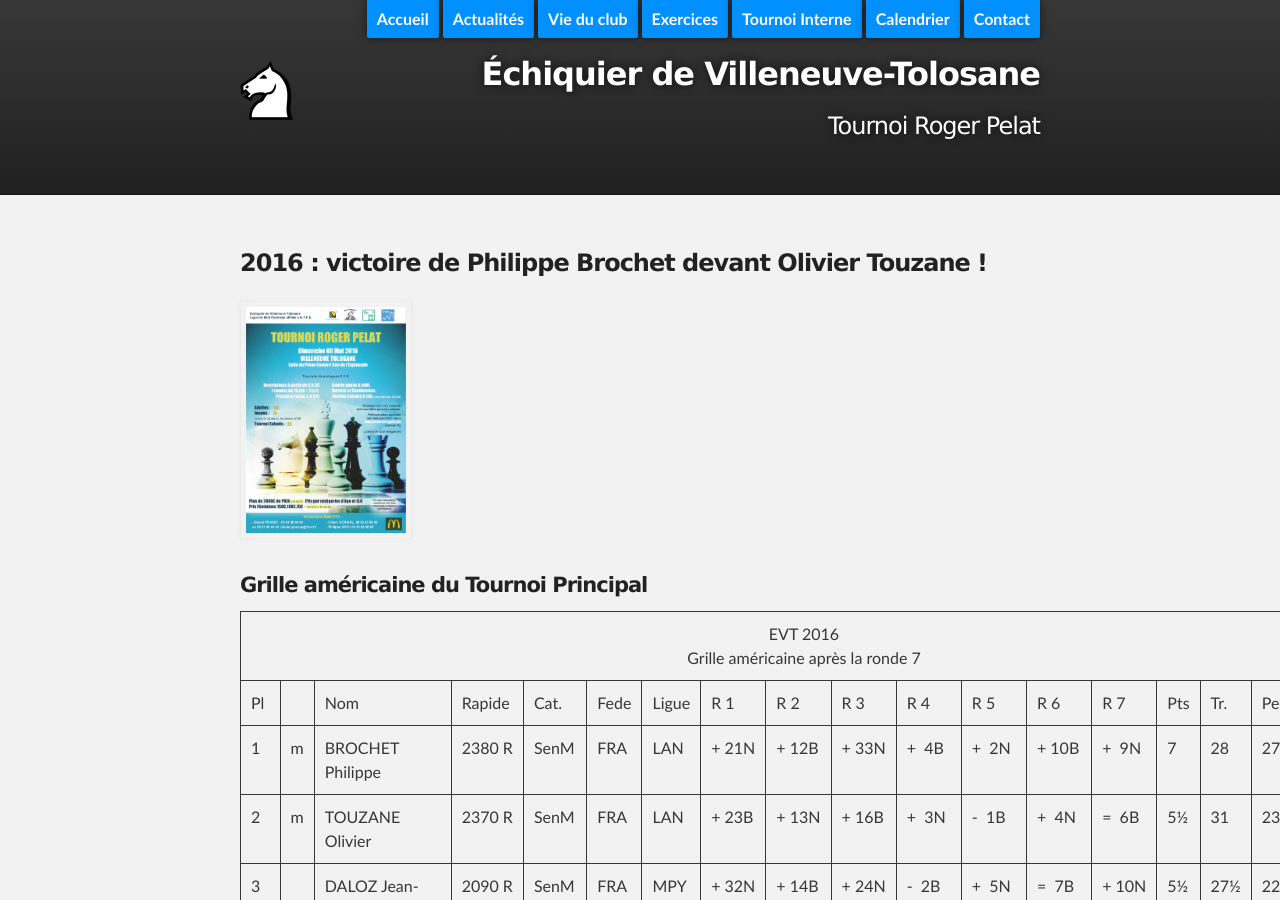
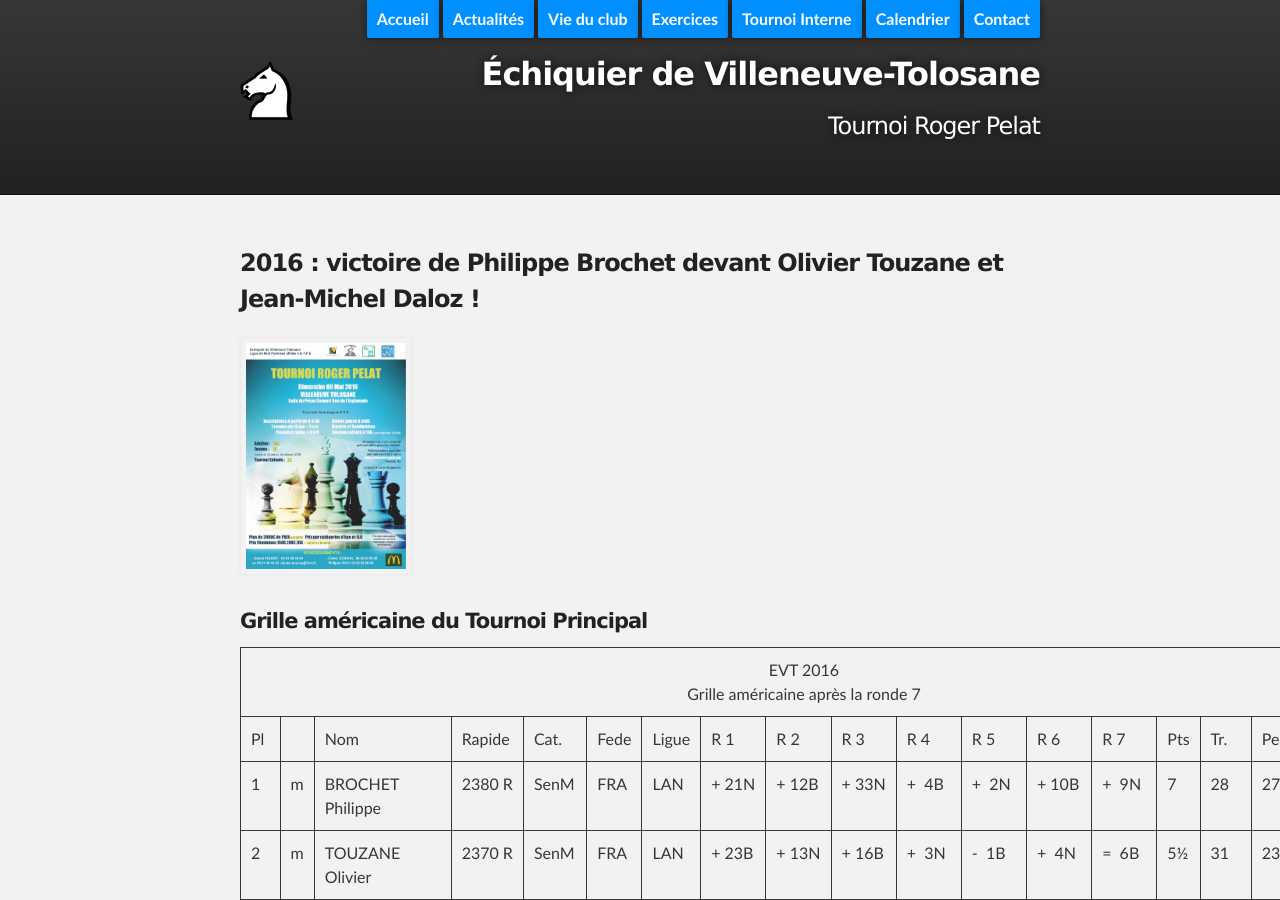
Before and after one commit to echiquier-villeneuve-tolosane/echiquier-villeneuve-tolosane.github.io, a Jekyll site: the page built from tournoi-roger-pelat.md, in a window 1280 px wide and 900 px high. Built offline with Jekyll 4.4.1, drawn with Linux system fonts in a browser that asks for light colours; nearby versions of some CDN libraries.

Commit message:
Updated tournoi-roger-pelat.md

```diff
--- a/tournoi-roger-pelat.md
+++ b/tournoi-roger-pelat.md
@@ -5,7 +5,7 @@ root: .
 title: Tournoi Roger Pelat
 ---
 
-### 2016 : victoire de Philippe Brochet devant Olivier Touzane ! ###
+### 2016 : victoire de Philippe Brochet devant Olivier Touzane et Jean-Michel Daloz ! ###
 
 <img src="/documents/affiche_du_tournoi_roger_pelat_2016.jpg" style="width: 20%;"/>
 
```
